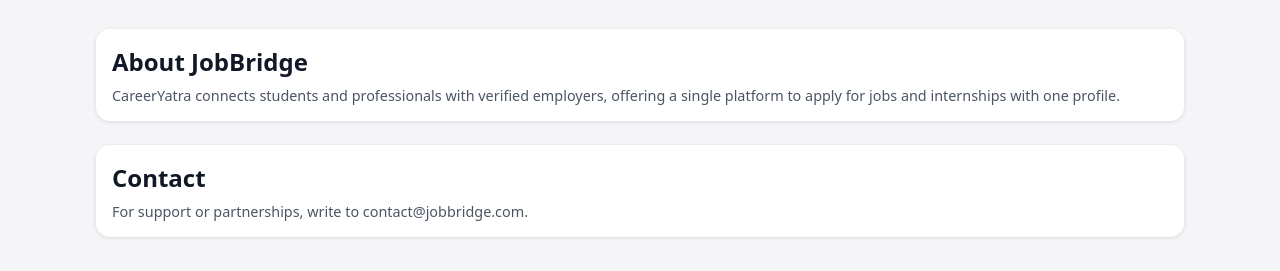
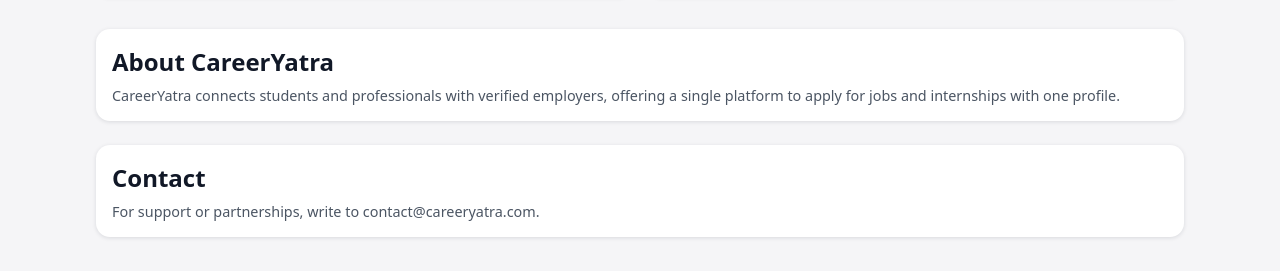
Before and after one commit to yeripallivijay/CareerYatra, a plain HTML site: page index.html in a window 1280 px wide. Shown: the part 1310-1581 px from the top of the page. Drawn offline with Linux system fonts and the light colour scheme.

Commit message:
newly updated

```diff
--- a/index.html
+++ b/index.html
@@ -209,7 +209,7 @@
     <!-- About -->
     <section id="about" style="margin-top:32px">
       <div class="card">
-        <h2>About JobBridge</h2>
+        <h2>About CareerYatra</h2>
         <p style="font-size:0.9rem;color:#4b5563;margin-top:8px">
           CareerYatra connects students and professionals with verified employers,
           offering a single platform to apply for jobs and internships with one
@@ -223,7 +223,7 @@
       <div class="card">
         <h2>Contact</h2>
         <p style="font-size:0.9rem;color:#4b5563;margin-top:8px">
-          For support or partnerships, write to contact@jobbridge.com.
+          For support or partnerships, write to contact@careeryatra.com.
         </p>
       </div>
     </section>
```
